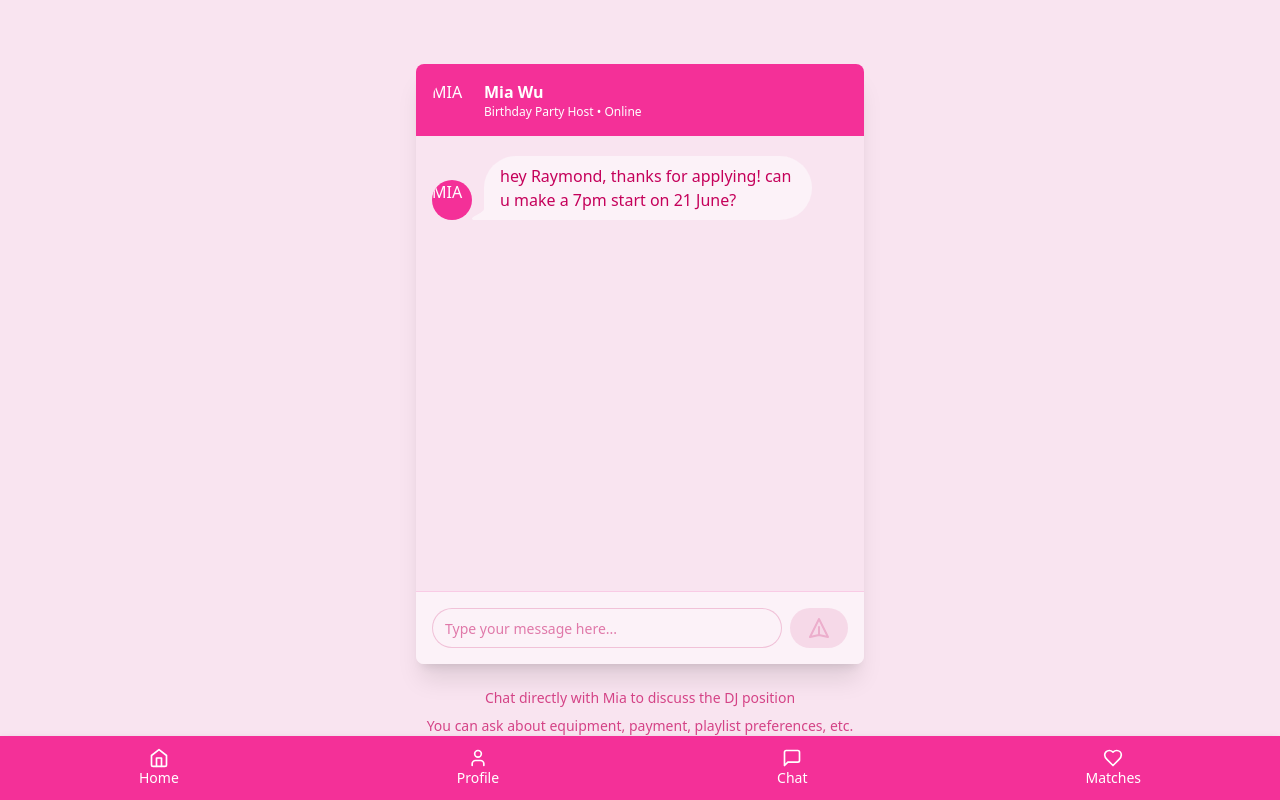
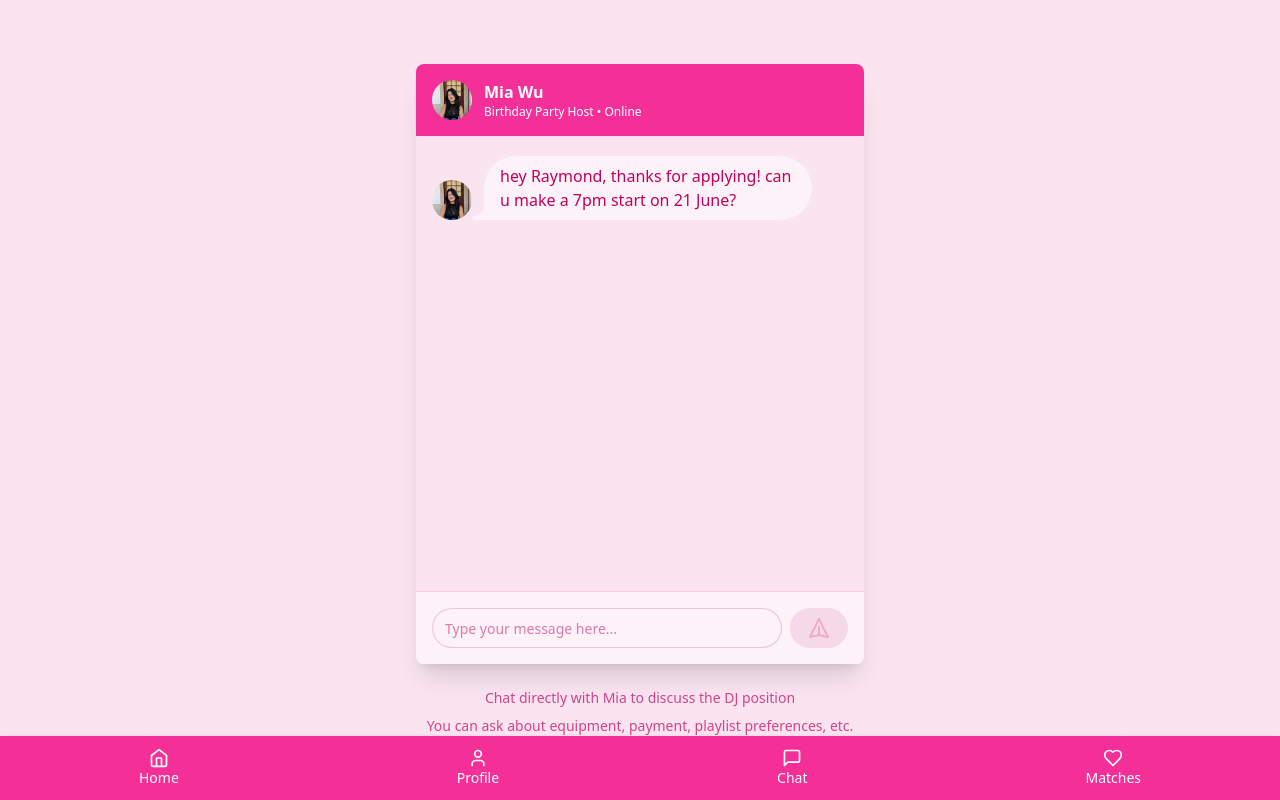
Before and after one commit to brandonstarxel/gigmeet, a React (Vite) app: page /chat in a window 1280 px wide. Built offline with nearby package versions, Linux system fonts and the light colour scheme.

Commit message:
added mia pics

```diff
--- a/src/pages/Chat.tsx
+++ b/src/pages/Chat.tsx
@@ -80,9 +80,9 @@ const ChatInterface: React.FC = () => {
       <div className="w-full max-w-md bg-base-100 rounded-lg shadow-xl overflow-hidden flex flex-col h-[600px]">
         {/* Chat header */}
         <div className="bg-primary text-primary-content p-4 flex items-center">
-          <div className="avatar placeholder">
-            <div className="bg-primary-focus text-primary-content rounded-full w-10">
-              <span>MIA</span>
+          <div className="avatar">
+            <div className="w-10 rounded-full">
+              <img src="/miawu.png" alt="Mia Wu" />
             </div>
           </div>
           <div className="ml-3">
@@ -99,9 +99,9 @@ const ChatInterface: React.FC = () => {
               className={`chat ${message.sender === 'user' ? 'chat-end' : 'chat-start'} mb-4`}
             >
               {message.sender === 'mia' && (
-                <div className="chat-image avatar placeholder">
-                  <div className="bg-primary text-primary-content rounded-full w-10">
-                    <span>MIA</span>
+                <div className="chat-image avatar">
+                  <div className="w-10 rounded-full">
+                    <img src="/miawu.png" alt="Mia Wu" />
                   </div>
                 </div>
               )}
@@ -114,9 +114,9 @@ const ChatInterface: React.FC = () => {
           {/* Typing indicator */}
           {isTyping && (
             <div className="chat chat-start mb-4">
-              <div className="chat-image avatar placeholder">
-                <div className="bg-primary text-primary-content rounded-full w-10">
-                  <span>MIA</span>
+              <div className="chat-image avatar">
+                <div className="w-10 rounded-full">
+                  <img src="/miawu.png" alt="Mia Wu" />
                 </div>
               </div>
               <div className="chat-bubble bg-base-100">
--- a/src/pages/JobDescription.tsx
+++ b/src/pages/JobDescription.tsx
@@ -105,9 +105,9 @@ const JobDescription: React.FC = () => {
               <div>
                 <h2 className="text-xl font-semibold mb-2">Employer</h2>
                 <div className="flex items-center mb-4">
-                  <div className="avatar placeholder mr-4">
-                    <div className="bg-neutral text-neutral-content rounded-full w-16">
-                      <span className="text-xl">TS</span>
+                  <div className="avatar mr-4">
+                    <div className="w-16 rounded-full">
+                      <img src="/miawu.png" alt="Mia Wu" />
                     </div>
                   </div>
                   <div>
--- a/src/pages/Match.tsx
+++ b/src/pages/Match.tsx
@@ -23,7 +23,7 @@ const JobMatchPage: React.FC = () => {
   }, []);
 
   const coworkers: Coworker[] = [
-    { id: 1, name: "Mia W", role: "Event Host", avatar: "/mia-profile-pic.jpg" },
+    { id: 1, name: "Mia W", role: "Event Host", avatar: "/miawu.png" },
     { id: 2, name: "Brandon S", role: "Bartender", avatar: "/student2.jpg" },
     { id: 3, name: "Riley L", role: "Photographer", avatar: "/student5.jpg" }
   ];
```
